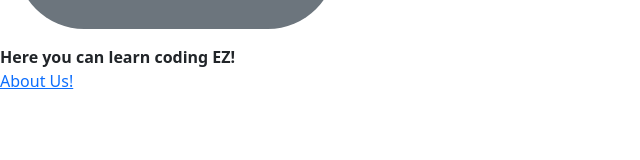
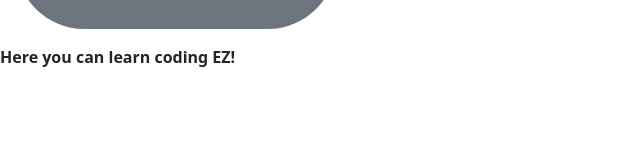
Before and after one commit to Amir-Pourhadi/Learn-React, a JavaScript app: page / in a window 1280 px wide. Shown: the part 123-283 px from the top of the page, without its empty margins (0-640 px from the left). Built offline with nearby package versions, Linux system fonts and the light colour scheme.

Commit message:
link to AboutPage deleted

```diff
--- a/src/components/HomePage.js
+++ b/src/components/HomePage.js
@@ -5,8 +5,6 @@ export const HomePage = () => {
 				<h1>Welcome to IMD!</h1>
 			</div>
 			<strong>Here you can learn coding EZ!</strong>
-			<br />
-			<a href="/about">About Us!</a>
 		</>
 	);
 };
```
